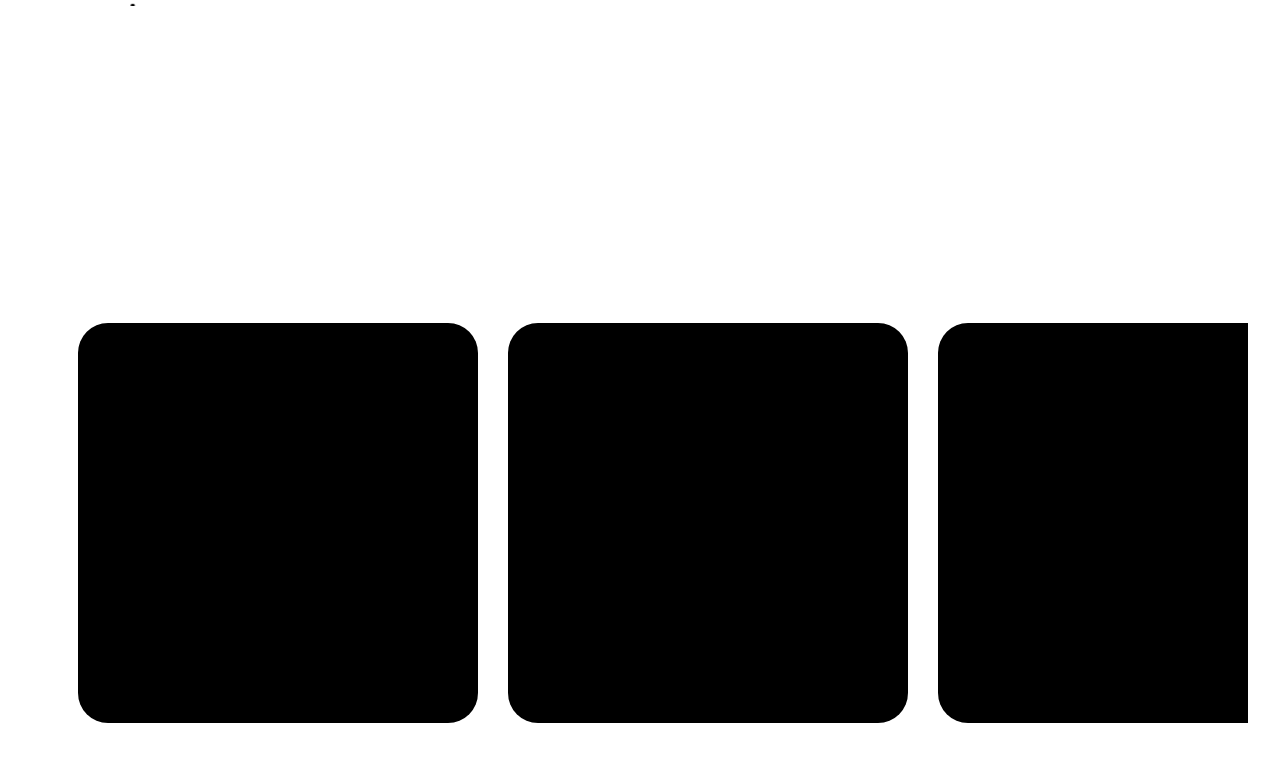
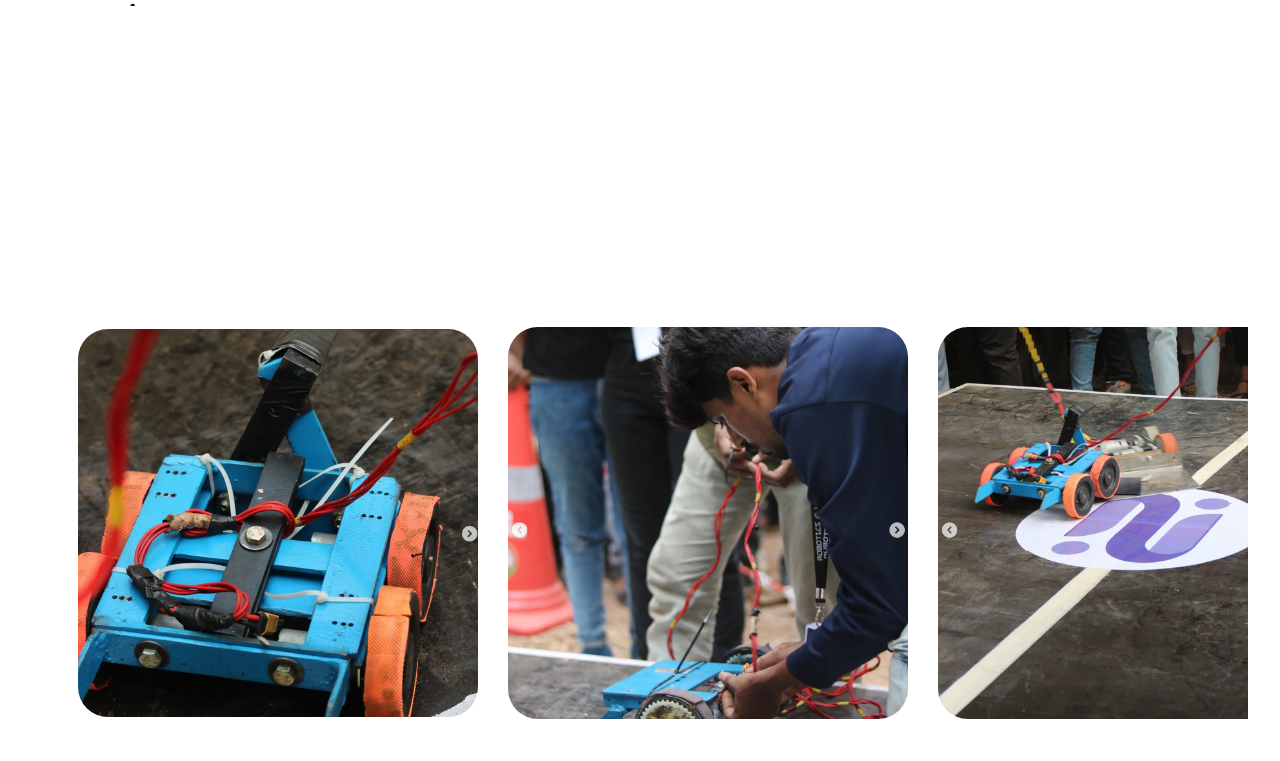
Before and after one commit to Muflih-uk/RoboticsClub-Website, a Next.js app: page / in a window 1280 px wide. Shown: the part 677-1438 px from the top of the page. Built offline with nearby package versions, Linux system fonts and the light colour scheme.

Commit message:
Pictures Uploaded in Gallery Page

```diff
--- a/app/Gallery.tsx
+++ b/app/Gallery.tsx
@@ -1,5 +1,6 @@
 "use client";
 import { useRef } from "react";
+import Image from "next/image";
 
 const Gallery = () => {
   const scrollRef = useRef<HTMLDivElement>(null);
@@ -16,14 +17,19 @@ const Gallery = () => {
        ref={scrollRef}
        onWheel={handleScroll}
        className="flex p-4 pl-4 space-x-4 overflow-x-auto w-[95%] h-[600px] scrollbar-hide">
-        <div className="flex items-center justify-center p-[30px] flex-nowrap space-x-[30px]">
-          <div className="w-[400px] h-[400px] bg-black rounded-[30px] hover:scale-105 hover:rotate-8"></div>
-          <div className="w-[400px] h-[400px] bg-black rounded-[30px] hover:scale-105 hover:rotate-8"></div>
-          <div className="w-[400px] h-[400px] bg-black rounded-[30px] hover:scale-105 hover:rotate-8"></div>
-          <div className="w-[400px] h-[400px] bg-black rounded-[30px] hover:scale-105 hover:rotate-8"></div>
-          <div className="w-[400px] h-[400px] bg-black rounded-[30px] hover:scale-105 hover:rotate-8"></div>
-          <div className="w-[400px] h-[400px] bg-black rounded-[30px] hover:scale-105 hover:rotate-8"></div>
-          <div className="w-[400px] h-[400px] bg-black rounded-[30px] hover:scale-105 hover:rotate-8"></div>
+        <div className="flex items-center justify-center p-[30px] flex-nowrap space-x-[30px] min-w-max">
+          <Image src={'/2.png'} width={400} height={400} alt="2" className="rounded-[30px] hover:scale-105 hover:rotate-8"/>
+          <Image src={'/3.png'} width={400} height={400} alt="3" className="rounded-[30px] hover:scale-105 hover:rotate-8"/>
+          <Image src={'/4.png'} width={400} height={400} alt="4" className="rounded-[30px] hover:scale-105 hover:rotate-8"/>
+          <Image src={'/5.png'} width={400} height={400} alt="5" className="rounded-[30px] hover:scale-105 hover:rotate-8"/>
+          <Image src={'/6.png'} width={400} height={400} alt="6" className="rounded-[30px] hover:scale-105 hover:rotate-8"/>
+          <Image src={'/7.png'} width={400} height={400} alt="7" className="rounded-[30px] hover:scale-105 hover:rotate-8"/>
+          <Image src={'/8.png'} width={400} height={400} alt="8" className="rounded-[30px] hover:scale-105 hover:rotate-8"/>
+          <Image src={'/9.png'} width={400} height={400} alt="9" className="rounded-[30px] hover:scale-105 hover:rotate-8"/>
+          <Image src="/10.png" width={400} height={400} alt="10" className="rounded-[30px] hover:scale-105 hover:rotate-8" />
+          <Image src="/11.png" width={400} height={400} alt="11" className="rounded-[30px] hover:scale-105 hover:rotate-8" />
+          <Image src="/12.png" width={400} height={400} alt="12" className="rounded-[30px] hover:scale-105 hover:rotate-8" />
+          <Image src="/13.png" width={400} height={400} alt="13" className="rounded-[30px] hover:scale-105 hover:rotate-8" />
         </div>
       </div>
     </section>
```
